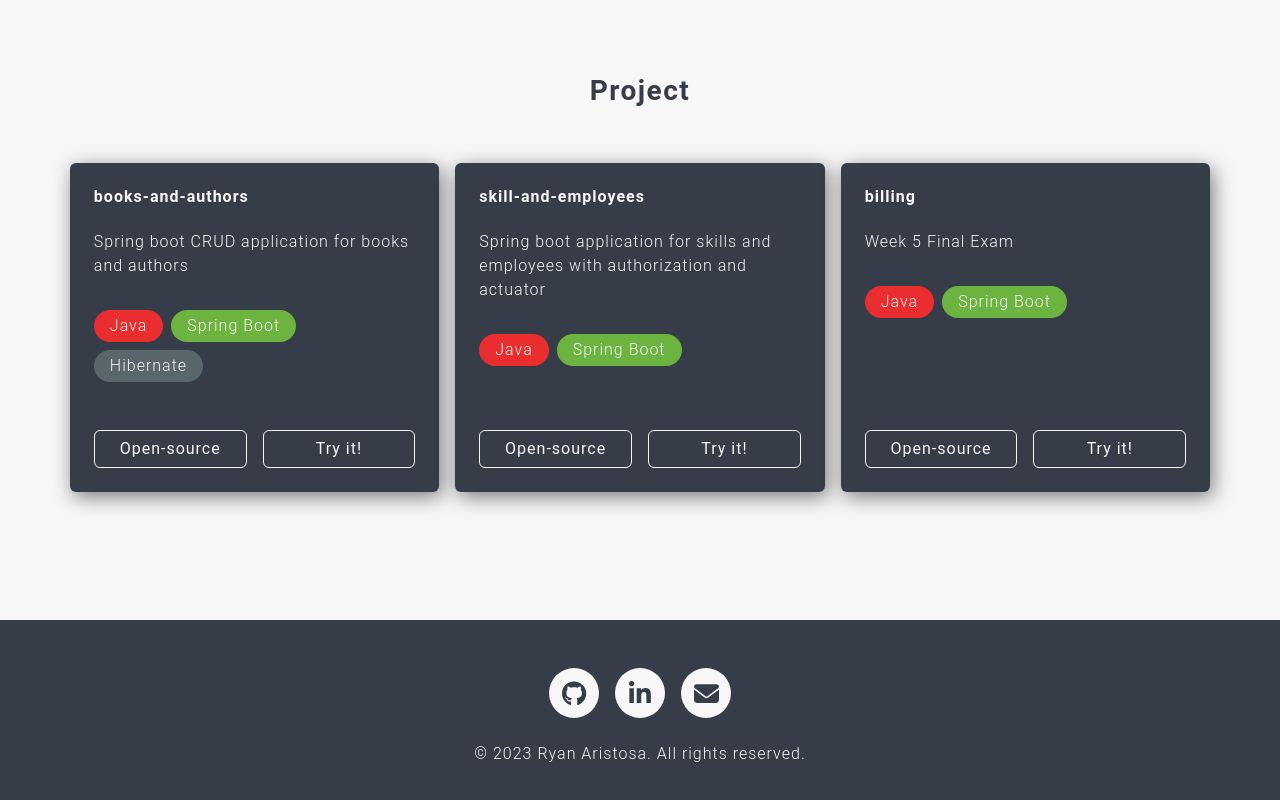
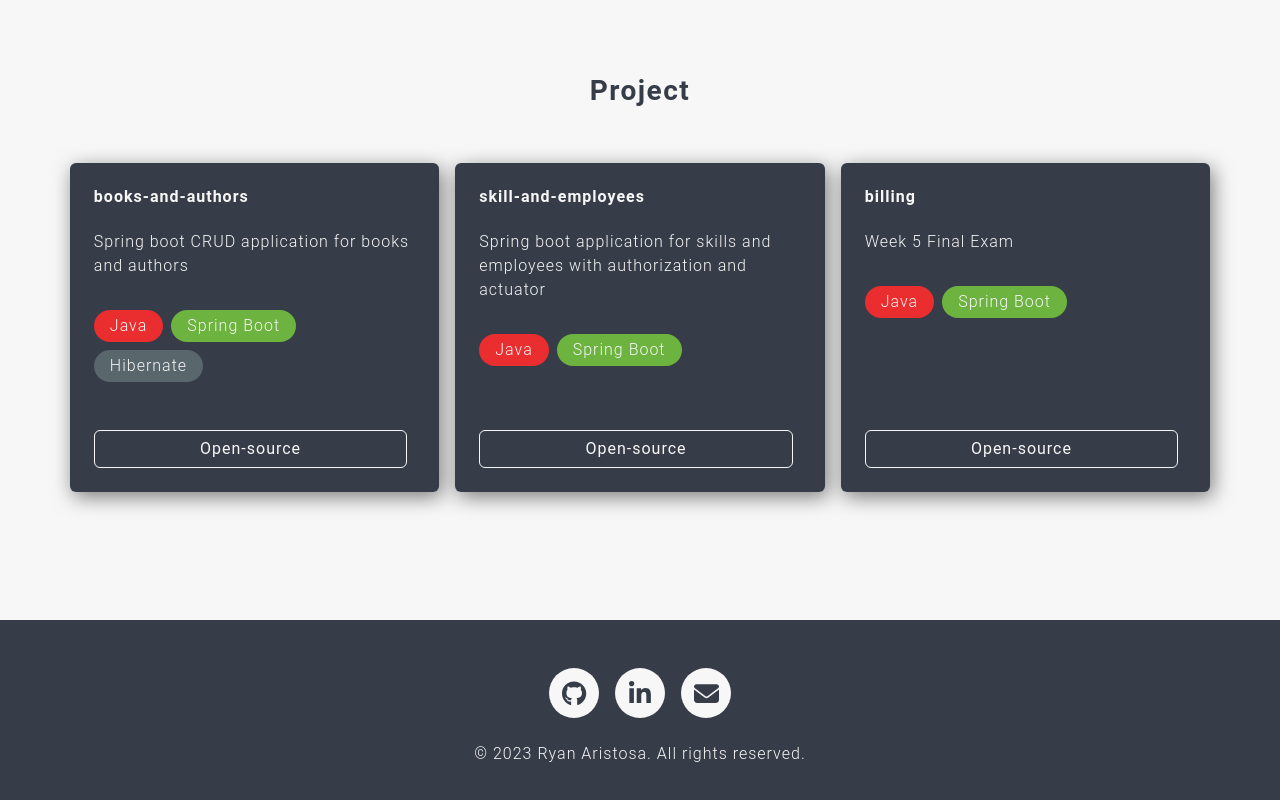
Before and after one commit to ryan-aristosa/ryan-aristosa.github.io, a React (Create React App) app: page / in a window 1280 px wide. Shown: the part 2666-3466 px from the top of the page. Built offline with nearby package versions, Linux system fonts and the light colour scheme.

Commit message:
Remove try button in project

```diff
--- a/src/components/landing/Content.js
+++ b/src/components/landing/Content.js
@@ -50,8 +50,7 @@ const PROJECT_OBJ = [
 			['Spring Boot', 'color-spring-boot', 'c-eb'],
 			['Hibernate', 'color-hibernate', 'c-eb']
 		],
-		'https://github.com/ryan-aristosa/books-and-authors',
-		'/authors'
+		'https://github.com/ryan-aristosa/books-and-authors'
 	],
 	[
 		'skill-and-employees',
@@ -60,8 +59,7 @@ const PROJECT_OBJ = [
 			['Java', 'color-java', 'c-eb'],
 			['Spring Boot', 'color-spring-boot', 'c-eb']
 		],
-		'https://github.com/ryan-aristosa/skills-and-employees',
-		'/skills-and-employees'
+		'https://github.com/ryan-aristosa/skills-and-employees'
 	],
 	[
 		'billing',
@@ -70,8 +68,7 @@ const PROJECT_OBJ = [
 			['Java', 'color-java', 'c-eb'],
 			['Spring Boot', 'color-spring-boot', 'c-eb']
 		],
-		'https://github.com/ryan-aristosa/billing',
-		'/billing'
+		'https://github.com/ryan-aristosa/billing'
 	]
 ]
 
--- a/src/components/landing/Project.js
+++ b/src/components/landing/Project.js
@@ -1,12 +1,9 @@
-import { useState } from 'react';
 import ScrollAnimation from 'react-animate-on-scroll';
 import AnchorButton from 'components/landing/AnchorButton';
 import 'styles/landing/Project.scss';
 
 function Project(props) {
-	const [delay, setDeley] = useState(500);
-
-	const PROJECT = props.projectObj.map(([title, detail, techStack, openSource, demo]) => (
+	const PROJECT = props.projectObj.map(([title, detail, techStack, openSource]) => (
 		<div className='card-container d-flex' key={title}>
 			<ScrollAnimation
 				animateIn='animate__fadeIn'
@@ -32,16 +29,12 @@ function Project(props) {
 						</div>
 					</div>
 					<div className='buttons mt-5 d-flex'>
-						<div className='w-50 pe-2'>
+						<div className='w-100 pe-2'>
 							<AnchorButton link={openSource} text='Open-source' />
-						</div>
-						<div className='w-50 ps-2'>
-							<AnchorButton link={demo} text='Try it!' />
 						</div>
 					</div>
 				</div>
 			</ScrollAnimation>
-			{/* {setDeley(delay + 500)} */}
 		</div>
 	));
 
```
